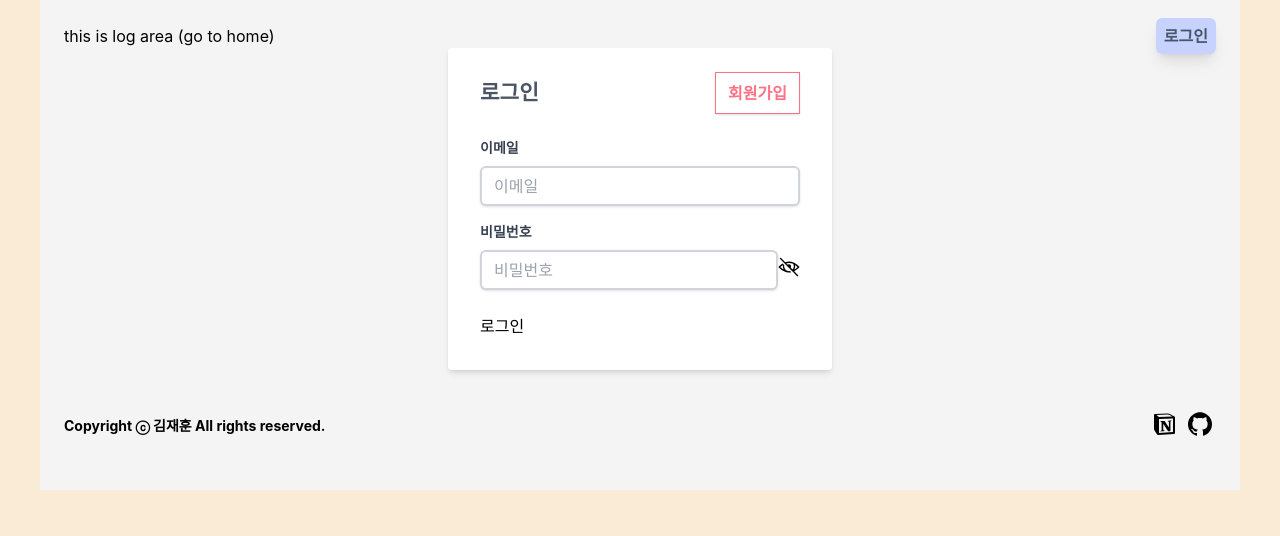
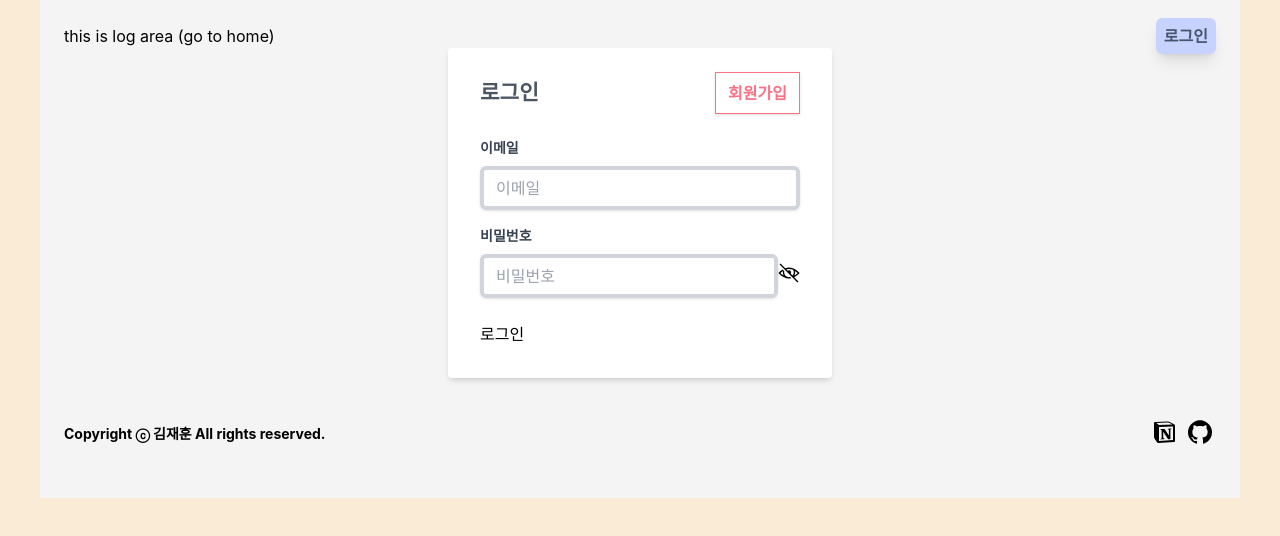
Before and after one commit to kimbackdoo/Study-Full-Stack, a Next.js app in the folder front-end/: page /sign-in in a window 1280 px wide. Shown: the top 536 px of the page. Built offline with nearby package versions, Linux system fonts and the light colour scheme.

Commit message:
fix: Input 컴포넌트 유연하게 사용할 수 있게 수정중

```diff
--- a/front-end/src/components/Input/constants.ts
+++ b/front-end/src/components/Input/constants.ts
@@ -1,5 +1,4 @@
 export const DEFAULT =
-    'px-3 py-2 w-full rounded-md shadow border-2 border-gray-300 appearance-none leading-tight transition-all'
+    'flex items-center px-3 py-2 w-full rounded-md shadow border-2 border-gray-300 appearance-none leading-tight transition-all'
 
-export const PSEUDOS =
-    'focus:outline-none focus:shadow-outline focus:border-4 focus:border-blue-300'
+export const PSEUDOS = 'outline-none shadow-outline border-4 border-blue-300'
--- a/front-end/src/components/Input/index.tsx
+++ b/front-end/src/components/Input/index.tsx
@@ -2,11 +2,17 @@ import { DEFAULT, PSEUDOS } from '@components/Input/constants'
 import { forwardRef, HTMLAttributes } from 'react'
 
 interface InputProps extends HTMLAttributes<HTMLInputElement> {
-    type?: string
+    type?: 'text' | 'password' | 'email'
 }
 
+// TODO Input 컴포넌트 유연하게 사용할 수 있도록 설계하고 코드 쓸 것
 const Input = forwardRef<HTMLInputElement, InputProps>(({ type = 'text', ...rest }, ref) => {
-    return <input className={`${DEFAULT} ${PSEUDOS}`} ref={ref} type={type} {...rest} />
+    return (
+        <div className={`${DEFAULT} ${PSEUDOS}`}>
+            <input className="w-full outline-none" ref={ref} type={type} {...rest} />
+        </div>
+    )
 })
 
+Input.displayName = 'Input'
 export default Input
```
